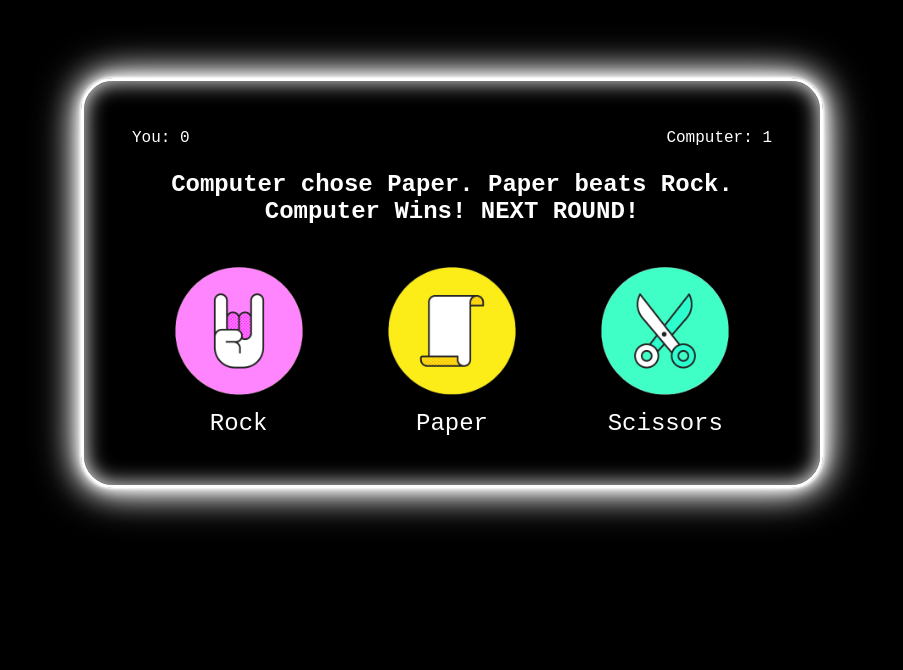
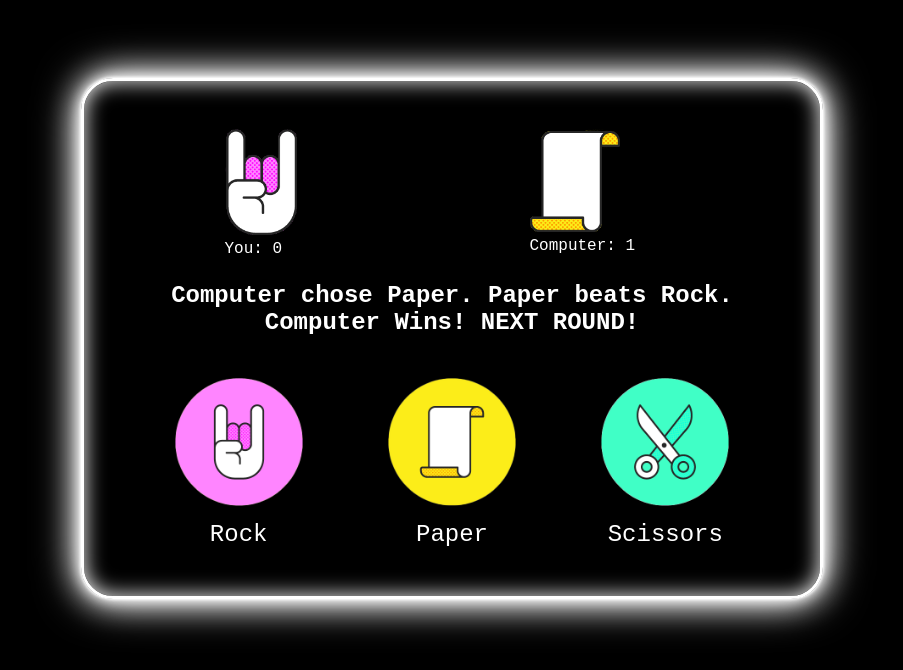
Before and after one commit to dwright1989/Rock-Paper-Scissors, a plain HTML site: page index.html in a window 1280 px wide. Both pictures are taken after a click on the picture 426 px from the left and 460 px from the top of the page. Shown: the part 130-800 px from the top of the page, without its empty margins (188-1091 px from the left). Drawn offline with Linux system fonts and the light colour scheme.

Commit message:
CSS for score

```diff
--- a/index.html
+++ b/index.html
@@ -24,9 +24,11 @@
 
 
                 <div id="playerChoice">
+                    <div id="playerSelectionImage"></div>
                     <p>You: <span id="playerScore">0</span></p>
                 </div> <!-- display what player chose plus their score -->
                 <div id="computerChoice">
+                    <div id="computerSelectionImage"></div>
                     <p>Computer: <span id="computerScore">0</span></p>
                 </div> <!-- as above but with computer -->
             </div>
--- a/script.js
+++ b/script.js
@@ -42,6 +42,7 @@ Update the score accordingly (Paper beats Rock, Rock beats Scissors, Scissors be
 function playRound (playerSelection){
 
     let computerSelection = computerPlay();
+    addImageComp(computerSelection);
 
     let theResultText = document.getElementById("whoWon");
 
@@ -134,10 +135,36 @@ function game(){
                 playerButtons[i].addEventListener('click', function(){
                     console.log(this.id);
                     playRound (this.id);
+                    // add the image to the score board
+                    addImage(this.id);
 
                 }) ;
             }
 
+}
+
+function addImage(imageName){
+    imageName = imageName.toLowerCase() + "hover";
+    let imageSpace = document.getElementById("playerSelectionImage");
+    imageSpace.innerHTML = "";
+    // create the element
+    var elem = document.createElement("img");
+    elem.src = 'images/'+imageName+'.png';
+    elem.classList.add("selectionImage");
+    console.log("imagespace:" + imageSpace);
+    imageSpace.appendChild(elem);
+}
+
+function addImageComp(imageName){
+    imageName = imageName.toLowerCase() + "hover";
+    let imageSpace = document.getElementById("computerSelectionImage");
+    imageSpace.innerHTML = "";
+    // create the element
+    var elem = document.createElement("img");
+    elem.src = 'images/'+imageName+'.png';
+    elem.classList.add("selectionImage");
+    console.log("imagespace:" + imageSpace);
+    imageSpace.appendChild(elem);
 }
 
 
--- a/style.css
+++ b/style.css
@@ -88,7 +88,16 @@ h1{
 
 #resultsContainer{
     display:flex;
-    justify-content: space-between;
+    justify-content: space-around;
+}
+
+.selectionImage{
+    width: 60%;
+    height: 60%;
+}
+
+#playerSelectionImage{
+
 }
 
 
```
